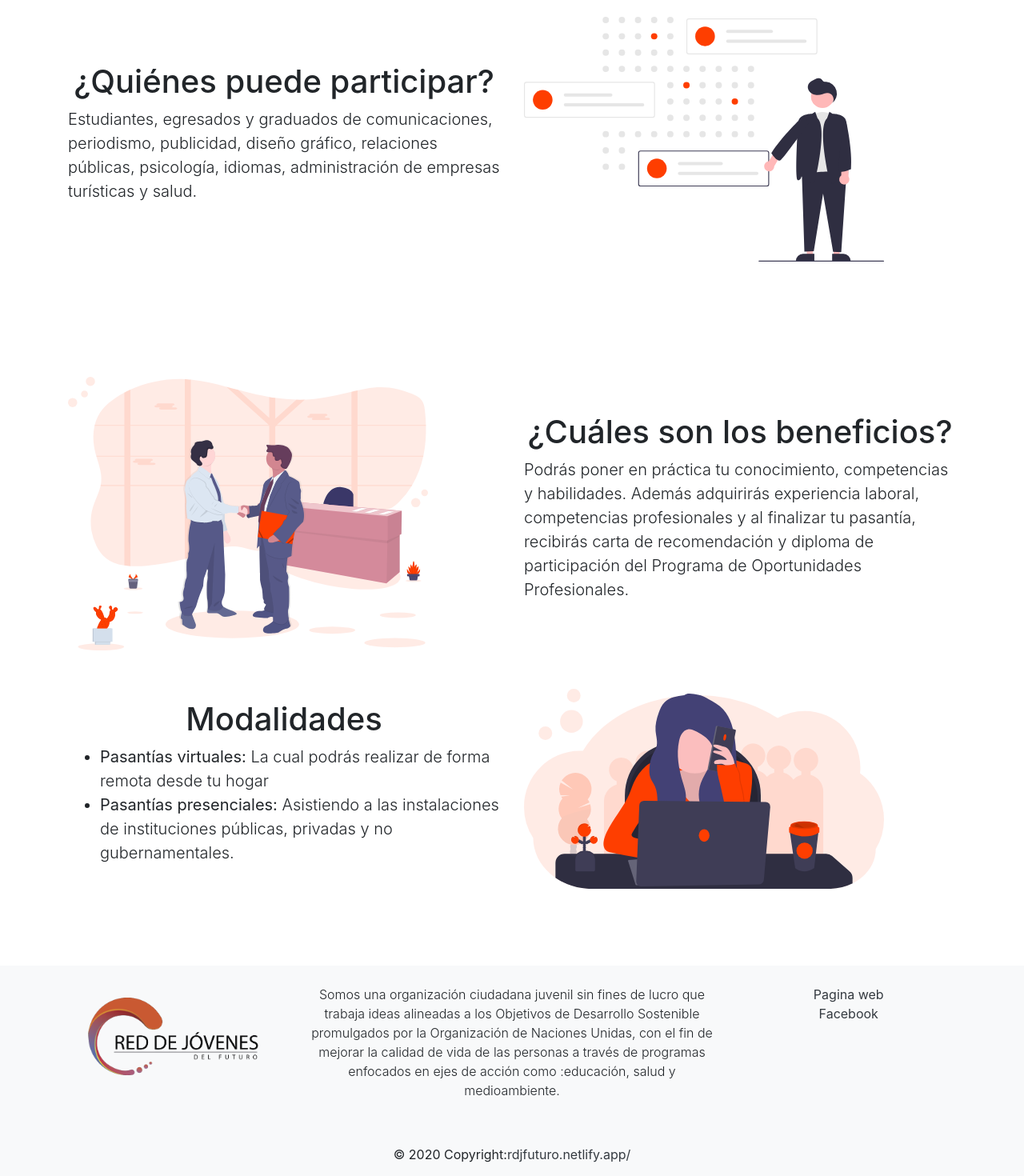
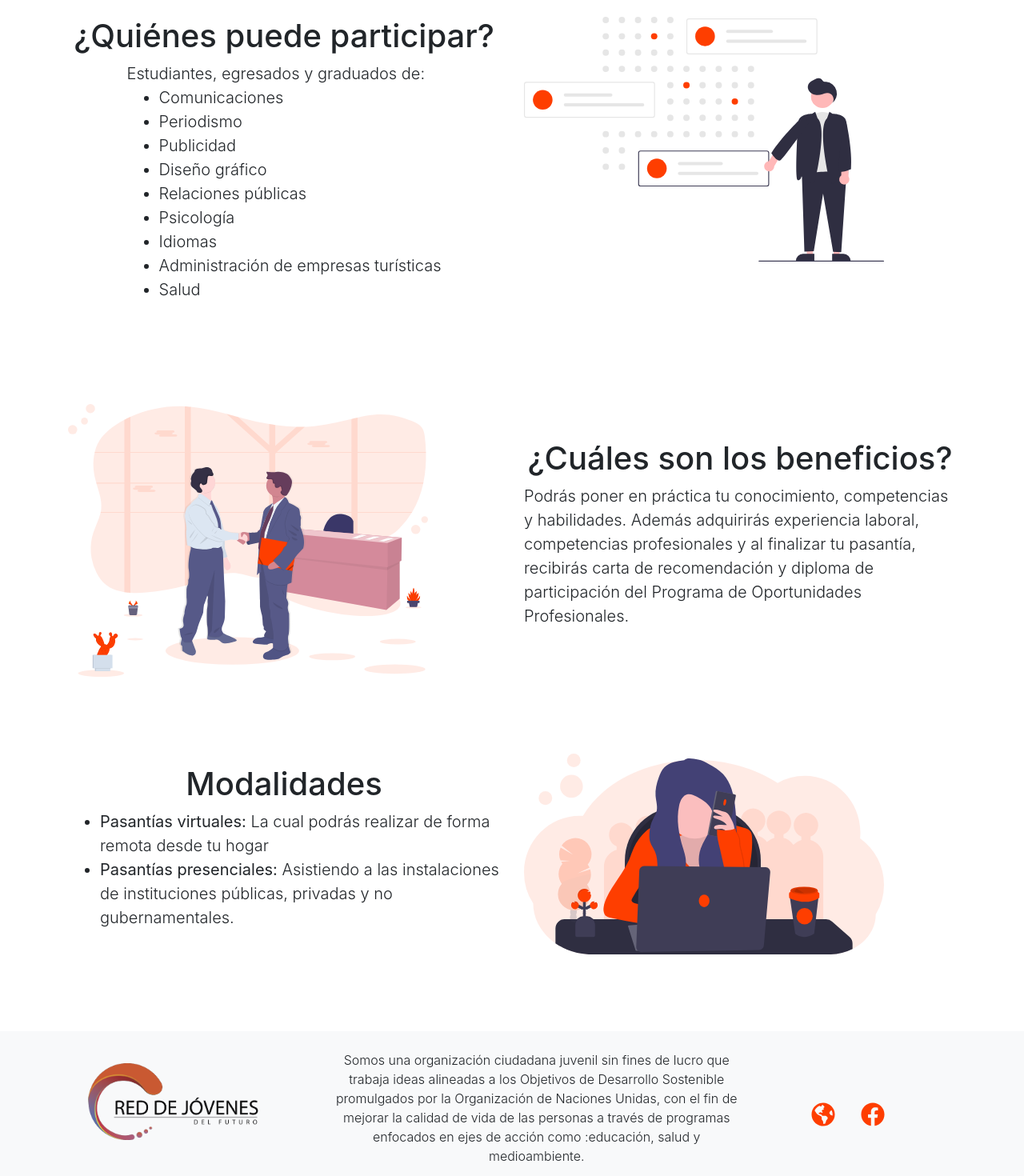
Before and after one commit to ing-arriola/pop_rdj_js, a React (Create React App) app: page / in a window 1280 px wide. Shown: the part 720-2190 px from the top of the page at 80% size. Built offline with nearby package versions, Linux system fonts and the light colour scheme.

Commit message:
improved footer and homesection components

```diff
--- a/package.json
+++ b/package.json
@@ -13,6 +13,7 @@
     "react": "^17.0.1",
     "react-bootstrap": "^1.4.0",
     "react-dom": "^17.0.1",
+    "react-icons": "^4.1.0",
     "react-router-dom": "^5.2.0",
     "react-scripts": "4.0.1",
     "web-vitals": "^0.2.4"
--- a/src/App.css
+++ b/src/App.css
@@ -29,6 +29,20 @@
   transition: transform 330ms ease-in-out;
 }
 
+.main-footer__social {
+  margin-right: 2rem;
+}
+
+.main-footer__social > a {
+  margin-right: 2rem;
+  color: #fff;
+}
+
+.main-footer__social > a > svg:hover {
+  transform: scale(1.3);
+  transition: 0.3s transform ease-in;
+}
+
 @keyframes moveFromBottom {
   0% {
     opacity: 0;
--- a/src/Container/FooterContainer.js
+++ b/src/Container/FooterContainer.js
@@ -1,4 +1,5 @@
 import React from "react";
+import { FaFacebook, FaGlobeAmericas } from "react-icons/fa";
 import logo from "../Resources/logo_rjf.png";
 
 export default function FooterContainer() {
@@ -27,35 +28,27 @@ export default function FooterContainer() {
             </p>
           </div>
 
-          <div className="col-lg-3 col-md-12 mb-4 mb-md-0 ml-auto">
-            <ul className="list-unstyled">
-              <li>
+          <div className="d-flex justify-content-center align-items-center col-lg-2 col-md-12 mb-4 mb-md-0 ml-auto main-footer__social ">
             <a
-                  href="https://rdjfuturo.netlify.app/about/"
+              href="https://rdjfuturo.netlify.app"
               target="_blank"
               className="text-dark"
             >
-                  Pagina web
+              <FaGlobeAmericas size={30} color={"#FE3E00"} />
             </a>
-              </li>
-              <li>
+
             <a
               href="https://www.facebook.com/Red-de-J%C3%B3venes-del-Futuro-101271765014839"
               target="_blank"
               className="text-dark"
             >
-                  Facebook
+              <FaFacebook size={30} color={"#FE3E00"} />
             </a>
-              </li>
-            </ul>
           </div>
         </div>
       </div>
       <div className="text-center p-3">
-        © 2020 Copyright:
-        <a className="text-dark" href="https://rdjfuturo.netlify.app/">
-          rdjfuturo.netlify.app/
-        </a>
+        Red de jóvenes del futuro {new Date().getFullYear()} ©
       </div>
     </footer>
   );
--- a/src/Container/HomeSection.js
+++ b/src/Container/HomeSection.js
@@ -58,9 +58,18 @@ export default function HomeSection() {
           <div className="col-sm d-flex flex-column align-items-center justify-content-center">
             <h2 className="sub-title">¿Quiénes puede participar?</h2>
             <p className="lead">
-              Estudiantes, egresados y graduados de comunicaciones, periodismo,
-              publicidad, diseño gráfico, relaciones públicas, psicología,
-              idiomas, administración de empresas turísticas y salud.
+              Estudiantes, egresados y graduados de:
+              <ul>
+                <li>Comunicaciones</li>
+                <li>Periodismo</li>
+                <li>Publicidad</li>
+                <li>Diseño gráfico</li>
+                <li>Relaciones públicas</li>
+                <li>Psicología</li>
+                <li>Idiomas</li>
+                <li>Administración de empresas turísticas</li>
+                <li>Salud</li>
+              </ul>
             </p>
           </div>
           <div className="col-sm ">
@@ -74,7 +83,7 @@ export default function HomeSection() {
           </div>
         </Row>
       </Container>
-      <Container className="pt-5 mb-5 pb-5">
+      <Container className="mb-5 pb-5">
         <Row>
           <div className="col-sm order-md-2 d-flex flex-column align-items-center justify-content-center">
             <h2 className="sub-title">¿Cuáles son los beneficios?</h2>
@@ -96,7 +105,7 @@ export default function HomeSection() {
             />
           </div>
         </Row>
-        <Row className="pt-5">
+        <Row className=" mt-5 pt-5">
           <div className="col-sm d-flex flex-column align-items-center justify-content-center">
             <h2 className="sub-title">Modalidades</h2>
             <ul className="lead">
```
Also changed, not shown: 2 other files (tests, documents, lock files or other folders). Lines whose indentation alone changed are shown as unchanged.
